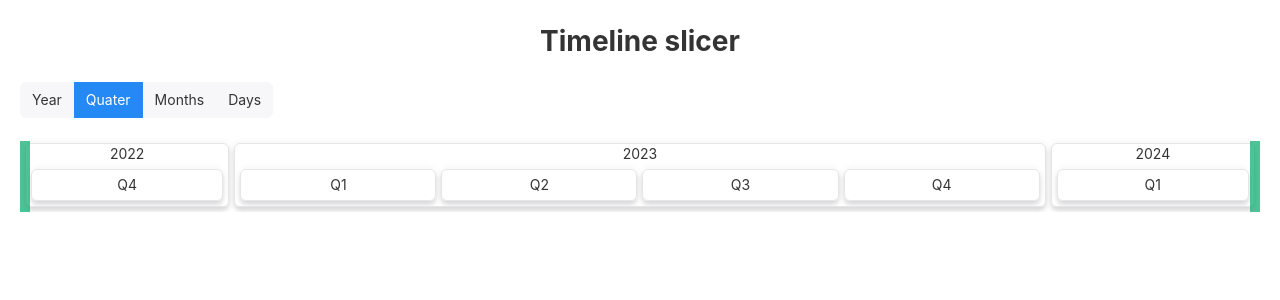
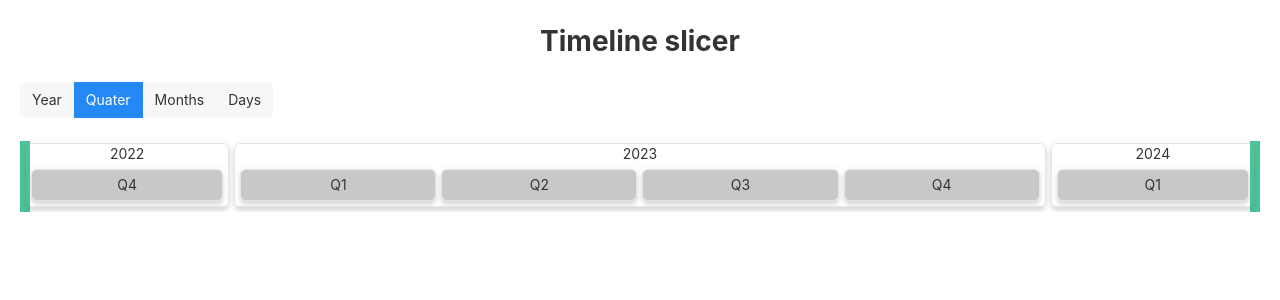
Before and after one commit to ShyamPanchal/TimelineSlicer, a React (Create React App) app: page / in a window 1280 px wide. Both pictures are taken after a click on the button "Quater". Shown: the top 300 px of the page. Built offline with nearby package versions, Linux system fonts and the light colour scheme.

Commit message:
Selection working with year

```diff
--- a/src/components/timeline-slicer/InputUI.tsx
+++ b/src/components/timeline-slicer/InputUI.tsx
@@ -6,6 +6,9 @@ export function InputUI(props: {
   width?: number;
   startValue?: number;
   endValue?: number;
+
+  setStartIndex?: (index: number) => void;
+  setEndIndex?: (index: number) => void;
 }) {
   const styles = props.width ? { width: props.width } : {};
   const [leftSliderValue, setLeftSliderValue] = React.useState<number>(
@@ -27,6 +30,9 @@ export function InputUI(props: {
             rightSliderValue - 1
           );
           setLeftSliderValue(value);
+          if (props.setStartIndex) {
+            props.setStartIndex(value);
+          }
         }}
         step={1}
         className="thumb thumb--left"
@@ -43,6 +49,9 @@ export function InputUI(props: {
             leftSliderValue + 1
           );
           setRightSliderValue(value);
+          if (props.setEndIndex) {
+            props.setEndIndex(value);
+          }
         }}
         step={1}
         className="thumb thumb--right"
--- a/src/components/timeline-slicer/QuaterView.tsx
+++ b/src/components/timeline-slicer/QuaterView.tsx
@@ -3,7 +3,12 @@ import { Panel } from "rsuite";
 import { InputUI } from "./InputUI";
 import { Calender } from "./utils";
 
-export function QuaterView(props: { calender: Calender; sliderMax: number }) {
+export function QuaterView(props: {
+  calender: Calender;
+  sliderMax: number;
+  startDate?: Date;
+  endDate?: Date;
+}) {
   const ref: any = React.useRef(null);
   const [rangeWidth, setRangeWidth] = React.useState<number>(0);
   React.useEffect(() => {
@@ -12,9 +17,35 @@ export function QuaterView(props: { calender: Calender; sliderMax: number }) {
       setRangeWidth(ref.current.offsetWidth);
     }
   }, [ref.current]);
+
+  const [startDate, setStartDate] = React.useState<Date>(
+    props.startDate ? props.startDate : props.calender.startDate
+  );
+  const [endDate, setEndDate] = React.useState<Date>(
+    props.endDate ? props.endDate : props.calender.endDate
+  );
+
+  const updateStartIndex = (index: number) => {
+    const selectedYear = Object.keys(props.calender.years)[index - 1];
+    const year = props.calender.years[selectedYear];
+    setStartDate(year.startDate);
+  };
+
+  const updateEndIndex = (index: number) => {
+    const selectedYear = Object.keys(props.calender.years)[index - 2];
+    const year = props.calender.years[selectedYear];
+    setEndDate(year.endDate);
+  };
+
   return (
     <div style={{ position: "relative", overflowY: "hidden" }}>
-      <InputUI sliderMin={1} sliderMax={props.sliderMax} width={rangeWidth} />
+      <InputUI
+        sliderMin={1}
+        sliderMax={props.sliderMax}
+        width={rangeWidth}
+        // setStartIndex={updateStartIndex}
+        // setEndIndex={updateEndIndex}
+      />
       <div className="ui-container" ref={ref}>
         {Object.entries(props.calender.years).map(([year, quaters]) => (
           <Panel
@@ -30,15 +61,21 @@ export function QuaterView(props: { calender: Calender; sliderMax: number }) {
           >
             {year}
             <div className="sub-container">
-              {Object.keys(quaters.quaters).map((quater) => {
+              {Object.entries(quaters.quaters).map(([quater, _quaterData]) => {
+                const selected =
+                  startDate <= _quaterData.endDate &&
+                  endDate >= _quaterData.startDate;
                 return (
                   <Panel
                     key={quater}
                     className="year-box flex-box"
-                    style={{ minWidth: "50px" }}
                     shaded
                     bordered
                     bodyFill
+                    style={{
+                      minWidth: "50px",
+                      backgroundColor: selected ? "#c8c8c8" : "transparent",
+                    }}
                   >
                     Q{quater}
                   </Panel>
--- a/src/components/timeline-slicer/YearView.tsx
+++ b/src/components/timeline-slicer/YearView.tsx
@@ -3,7 +3,12 @@ import { Panel } from "rsuite";
 import { InputUI } from "./InputUI";
 import { Calender } from "./utils";
 
-export function YearView(props: { calender: Calender; sliderMax: number }) {
+export function YearView(props: {
+  calender: Calender;
+  sliderMax: number;
+  startDate?: Date;
+  endDate?: Date;
+}) {
   const ref: any = React.useRef(null);
   const [rangeWidth, setRangeWidth] = React.useState<number>(0);
   React.useEffect(() => {
@@ -12,21 +17,52 @@ export function YearView(props: { calender: Calender; sliderMax: number }) {
       setRangeWidth(ref.current.offsetWidth);
     }
   }, [ref.current]);
+
+  const [startDate, setStartDate] = React.useState<Date>(
+    props.startDate ? props.startDate : props.calender.startDate
+  );
+  const [endDate, setEndDate] = React.useState<Date>(
+    props.endDate ? props.endDate : props.calender.endDate
+  );
+
+  const updateStartIndex = (index: number) => {
+    const selectedYear = Object.keys(props.calender.years)[index - 1];
+    const year = props.calender.years[selectedYear];
+    setStartDate(year.startDate);
+  };
+
+  const updateEndIndex = (index: number) => {
+    const selectedYear = Object.keys(props.calender.years)[index - 2];
+    const year = props.calender.years[selectedYear];
+    setEndDate(year.endDate);
+  };
+
   return (
     <div style={{ position: "relative", overflowY: "hidden" }}>
-      <InputUI sliderMin={1} sliderMax={props.sliderMax} width={rangeWidth} />
+      <InputUI
+        sliderMin={1}
+        sliderMax={props.sliderMax}
+        width={rangeWidth}
+        setStartIndex={updateStartIndex}
+        setEndIndex={updateEndIndex}
+      />
       <div className="ui-container" ref={ref}>
-        {Object.keys(props.calender.years).map((year) => (
+        {Object.entries(props.calender.years).map(([year, _yearData]) => {
+          const selected =
+            startDate <= _yearData.endDate && endDate >= _yearData.startDate;
+          return (
             <Panel
               key={year}
               className="year-box flex-box"
               shaded
               bordered
               bodyFill
+              style={{ backgroundColor: selected ? "#c8c8c8" : "transparent" }}
             >
               {year}
             </Panel>
-        ))}
+          );
+        })}
       </div>
     </div>
   );
--- a/src/components/timeline-slicer/utils.ts
+++ b/src/components/timeline-slicer/utils.ts
@@ -74,7 +74,7 @@ export function useHorizontalScroll() {
 export const getCalender = (startDate: Date, endDate: Date) => {
   let calender: Calender = {
     years: {},
-    startDate: startDate,
+    startDate: new Date(startDate.getTime()),
     endDate: endDate,
   };
 
@@ -90,10 +90,12 @@ export const getCalender = (startDate: Date, endDate: Date) => {
     const _day = _date.getDate();
 
     if (!(_year in calender.years)) {
+      let _endDate = new Date(_year + 1, 0); // First day of next quater;
+      _endDate.setDate(0);
       calender.years[_year] = {
         quaters: {},
         startDate: new Date(_year, 0),
-        endDate: new Date(_year, 12, 31),
+        endDate: _endDate,
       };
     }
 
```
Lines whose indentation alone changed are shown as unchanged.
